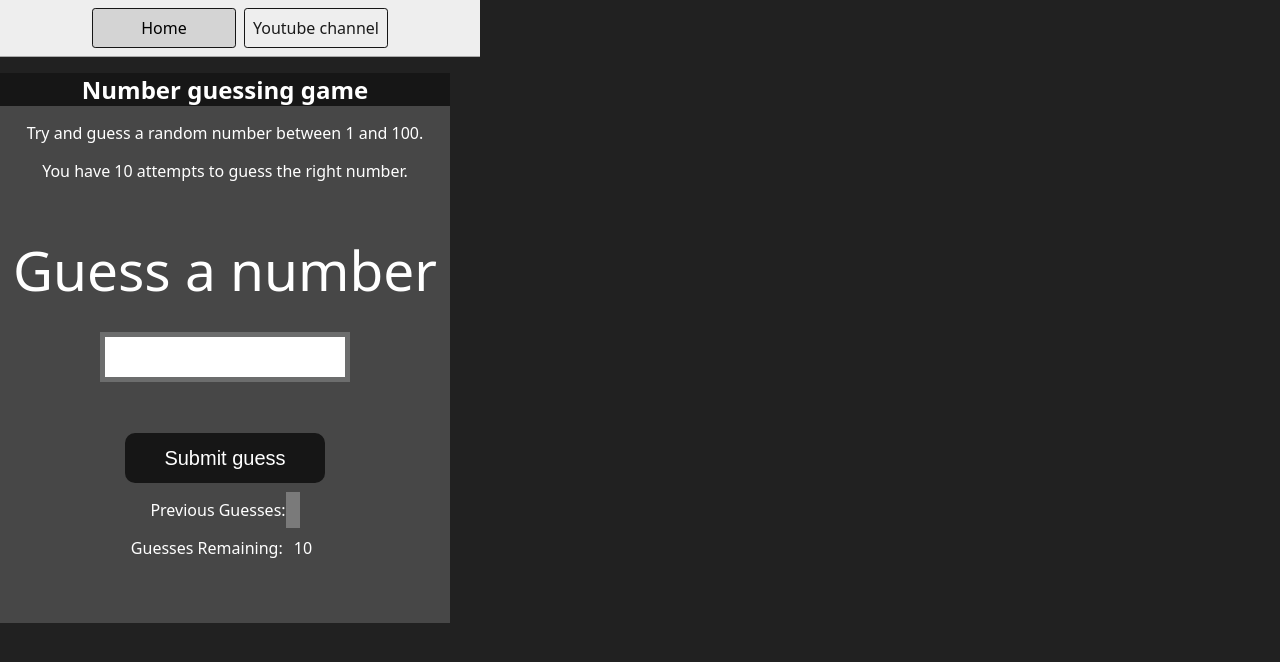
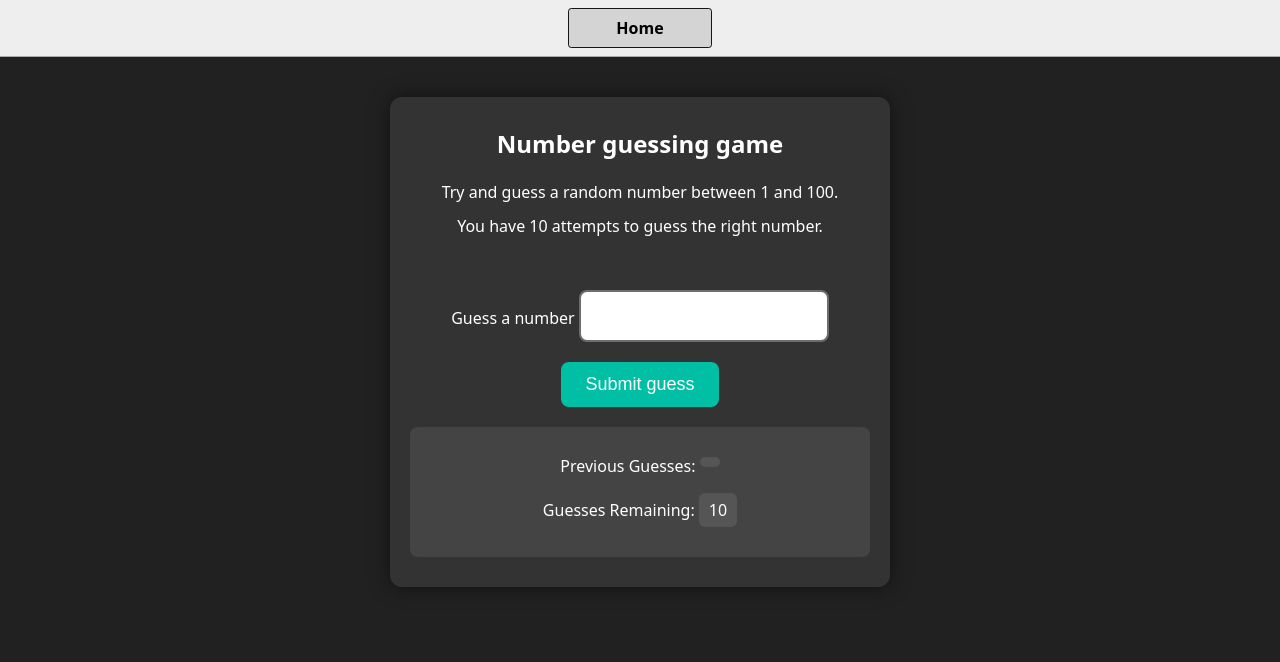
Before and after one commit to SoloSorceror/LearnJS, a plain HTML site: page guessNo/index.html in a window 1280 px wide. Drawn offline with Linux system fonts and the light colour scheme.

Commit message:
Changed the css and fixed bugs

```diff
--- a/guessNo/chaiaurcode.js
+++ b/guessNo/chaiaurcode.js
@@ -60,7 +60,8 @@ function displayGuess(guess){
     userInput.value ="";
     guessSlot.innerHTML +=`${guess} `;
     numGuess++;
-    remaining.innerHTML=`${10-numGuess}`;
+    const guessesLeft = 10 - numGuess;
+    remaining.innerHTML = guessesLeft > 0 ? guessesLeft : "No guesses left";
 
 }
 
@@ -73,7 +74,7 @@ function endGame(){
     userInput.value=''
     userInput.setAttribute('disabled', '')
     p.classList.add('button')
-    p.innerHTML = `<h2 id ="newgame">Start new Game</h2>`;
+    p.innerHTML = `<h2 id ="newGame">Start new Game</h2>`;
     startOver.appendChild(p);
     playGame= false
     newGame();
@@ -81,6 +82,16 @@ function endGame(){
 }
 
 function newGame(){
-    const newGameButton = document.querySelectorAll('#newGame')
-    newGameButton.addEventListener
+    const newGameButton = document.querySelector('#newGame')
+    newGameButton.addEventListener('click', function(e){
+        randomNumber = parseInt(Math.random() * 100)+1;
+        prevGuess = [];
+        numGuess = 0;
+        guessSlot.innerHTML=''
+        remaining.innerHTML=`${10-numGuess}`
+        userInput.removeAttribute('disabled');
+        startOver.removeChild(p);
+
+        playGame=true;
+    })
 }
--- a/guessNo/index.html
+++ b/guessNo/index.html
@@ -5,15 +5,12 @@
     <meta name="viewport" content="width=device-width, initial-scale=1.0">
     <meta http-equiv="X-UA-Compatible" content="ie=edge">
     <title>Number Guessing Game</title>
-    <link rel="stylesheet" href="style.css">
+    <link rel="stylesheet" href="style2.css">
     <link rel="stylesheet" href="../styles.css">
 </head>
 <body style="background-color:#212121; color:#fff;">
   <nav>
     <a href="/" aria-current="page">Home</a>
-    <a target="_blank" href="https://www.youtube.com/@chaiaurcode"
-      >Youtube channel</a
-    >
   </nav>
 
     <div id="wrapper">
--- /dev/null
+++ b/guessNo/style2.css
@@ -0,0 +1,139 @@
+/* General Reset & Base Styles */
+* {
+  margin: 0;
+  padding: 0;
+  box-sizing: border-box;
+}
+
+html, body {
+  font-family: 'Segoe UI', Tahoma, Geneva, Verdana, sans-serif;
+  background-color: #212121;
+  color: #ffffff;
+  height: 100%;
+}
+
+/* Navigation */
+nav {
+  display: flex;
+  justify-content: center;
+  gap: 20px;
+  padding: 15px 0;
+  background-color: #161616;
+}
+
+nav a {
+  color: #ffffff;
+  text-decoration: none;
+  font-weight: bold;
+}
+
+nav a:hover {
+  color: #00ffcc;
+}
+
+/* Wrapper Container */
+#wrapper {
+  max-width: 500px;
+  width: 90%;
+  margin: 40px auto;
+  background-color: #333;
+  border-radius: 12px;
+  padding: 30px 20px;
+  text-align: center;
+  box-shadow: 0 0 20px rgba(0,0,0,0.5);
+}
+
+/* Heading */
+h1 {
+  font-size: 28px;
+  margin-bottom: 20px;
+  color: #ffffff;
+}
+
+/* Paragraphs */
+p {
+  margin: 10px 0;
+  font-size: 16px;
+  line-height: 1.5;
+}
+
+/* Form Styling */
+.form {
+  display: flex;
+  flex-direction: column;
+  align-items: center;
+  margin-top: 20px;
+}
+
+label {
+  font-size: 20px;
+  margin-bottom: 10px;
+}
+
+#guessField {
+  width: 100%;
+  max-width: 250px;
+  padding: 10px;
+  font-size: 24px;
+  border: 2px solid #6c6d6d;
+  border-radius: 8px;
+  margin-bottom: 20px;
+  text-align: center;
+  background-color: #ffffff;
+  color: #000000;
+}
+
+#subt {
+  background-color: #00bfa5;
+  color: #ffffff;
+  font-size: 18px;
+  padding: 12px 24px;
+  border: none;
+  border-radius: 8px;
+  cursor: pointer;
+  transition: background-color 0.3s ease;
+}
+
+#subt:hover {
+  background-color: #009e8c;
+}
+
+/* Result Section */
+.resultParas {
+  margin-top: 20px;
+  background-color: #444;
+  padding: 15px;
+  border-radius: 8px;
+}
+
+.lastResult,
+.guesses {
+  display: inline-block;
+  padding: 5px 10px;
+  background-color: #555;
+  border-radius: 6px;
+  margin: 5px 0;
+}
+
+/* Message Feedback */
+.lowOrHi h2 {
+  font-size: 18px;
+  color: #ffcc00;
+  margin-top: 15px;
+}
+
+/* Restart Game Button */
+.button h2 {
+  margin-top: 25px;
+  background-color: #1e88e5;
+  color: #fff;
+  padding: 10px 20px;
+  border-radius: 10px;
+  display: inline-block;
+  cursor: pointer;
+  transition: background-color 0.3s ease;
+}
+
+.button h2:hover {
+  background-color: #1565c0;
+}
```
